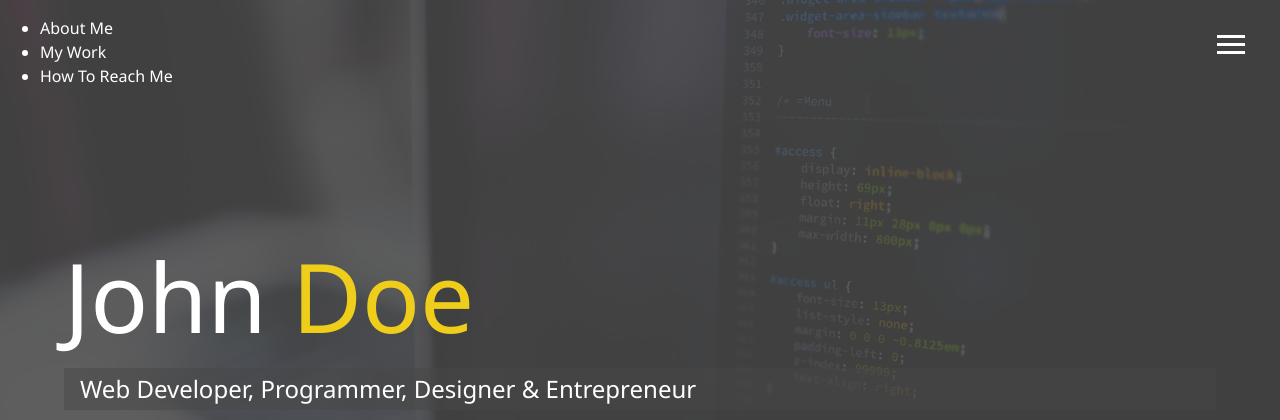
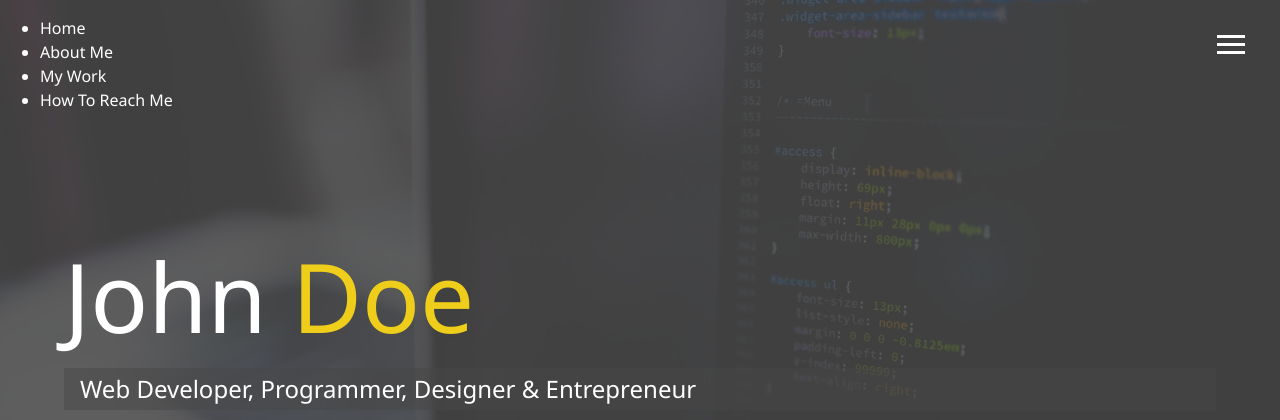
Before and after one commit to jani-heinikoski/sds_front_end, a plain HTML site: page coursework/part_4/modern_portfolio/dist/index.html in a window 1280 px wide. Shown: the top 420 px of the page. Drawn offline with Linux system fonts and the light colour scheme; files whose address does not match are found by name.

Commit message:
Hot fix to nav items (faulty references)

```diff
--- a/coursework/part_4/modern_portfolio/dist/index.html
+++ b/coursework/part_4/modern_portfolio/dist/index.html
@@ -26,13 +26,16 @@
         </div>
         <ul class="menu-nav">
           <li class="nav-item">
-            <a href="/about.html" class="nav-link">About Me</a>
+            <a href="./index.html" class="nav-link">Home</a>
           </li>
           <li class="nav-item">
-            <a href="/work.html" class="nav-link">My Work</a>
+            <a href="./about.html" class="nav-link">About Me</a>
           </li>
           <li class="nav-item">
-            <a href="/contact.html" class="nav-link">How To Reach Me</a>
+            <a href="./work.html" class="nav-link">My Work</a>
+          </li>
+          <li class="nav-item">
+            <a href="./contact.html" class="nav-link">How To Reach Me</a>
           </li>
         </ul>
       </nav>
```
